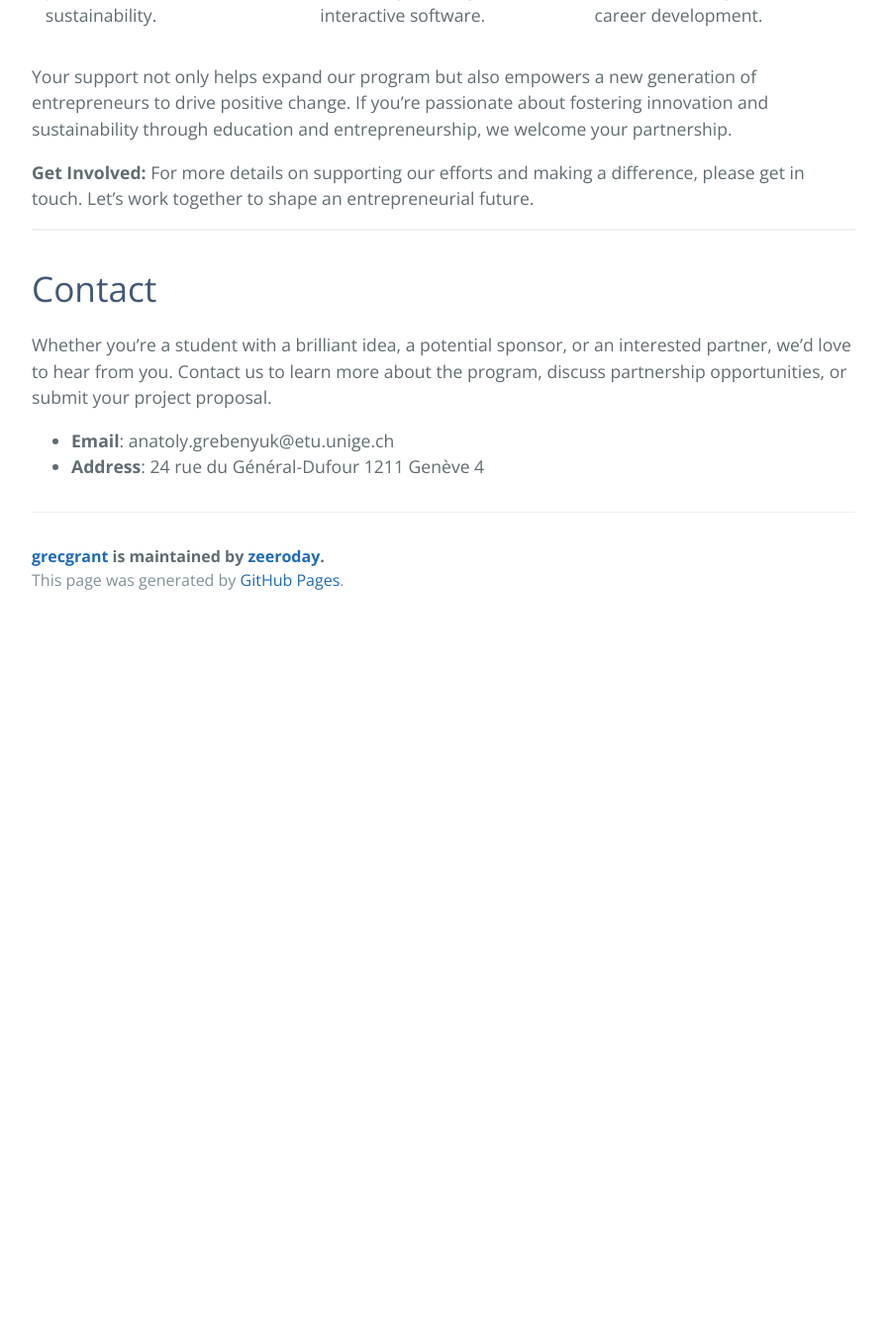
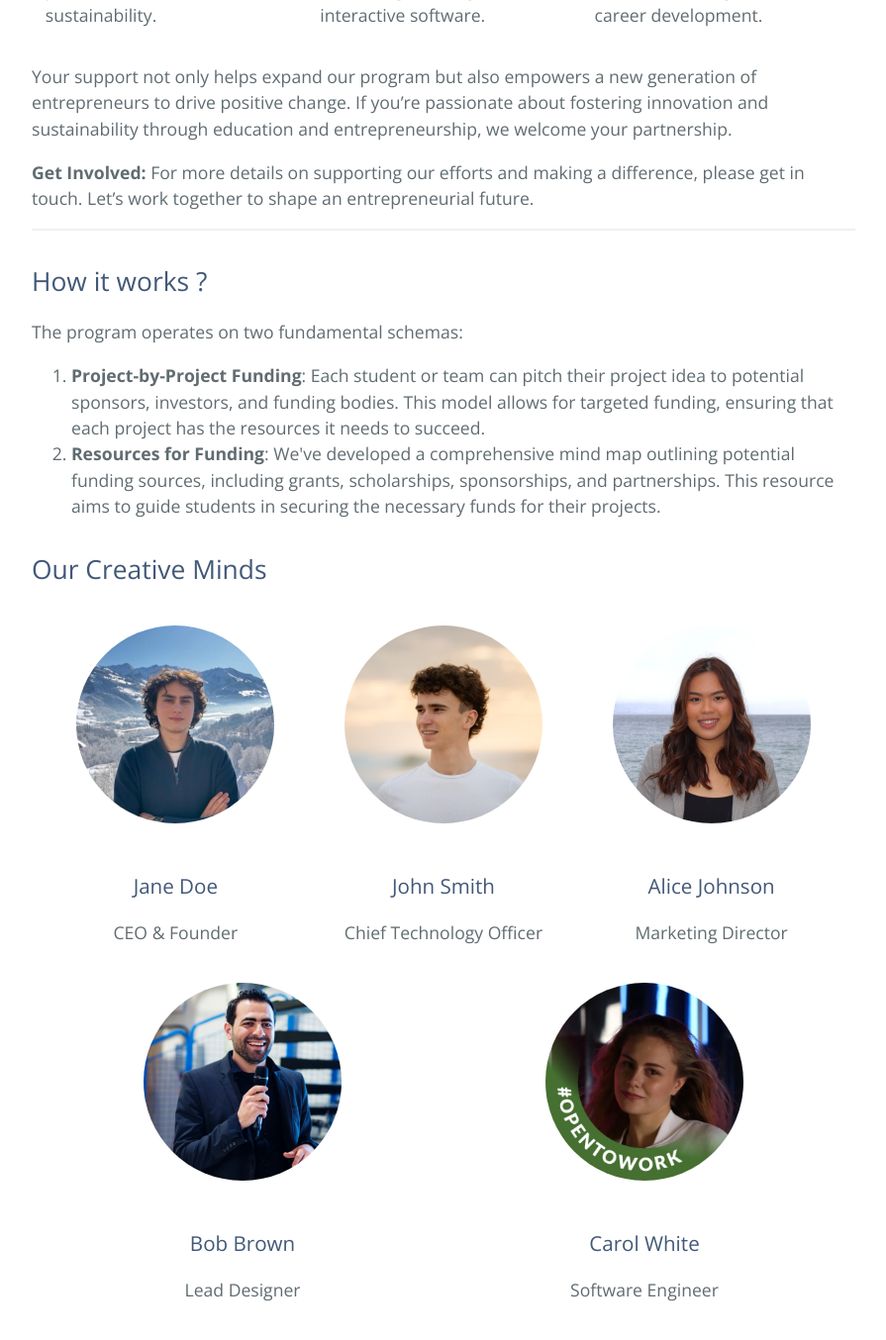
Before and after one commit to zeeroday/grecgrant, a Jekyll site: the page built from index.md, in a window 1280 px wide and 1400 px high, scrolled down 1943 px. Shown: the top 1354 px of the window at 99% size, without its empty margins (192-1087 px from the left). Built offline with Jekyll 4.4.1, drawn with Linux system fonts in a browser that asks for light colours; before the commit the page ends 2573 px from its top, so only the background shows below that.

Commit message:
commit version 3

```diff
--- a/index.md
+++ b/index.md
@@ -60,6 +60,56 @@ Your support not only helps expand our program but also empowers a new generatio
 
 ---
 
+<h2 class="center-text">How it works ?</h2>
+<p>The program operates on two fundamental schemas:</p>
+<ol>
+    <li><strong>Project-by-Project Funding</strong>: Each student or team can pitch their project idea to potential sponsors, investors, and funding bodies. This model allows for targeted funding, ensuring that each project has the resources it needs to succeed.</li>
+    <li><strong>Resources for Funding</strong>: We've developed a comprehensive mind map outlining potential funding sources, including grants, scholarships, sponsorships, and partnerships. This resource aims to guide students in securing the necessary funds for their projects.</li>
+</ol>
+<!-- </section> -->
+<!-- Include other sections as needed -->
+
+
+<h2 class="center-text">Our Creative Minds</h2>
+<main id="content" class="main-content-team" role="main">
+        <!-- Team Members Section -->
+        <section id="team-members">
+
+            <div class="team-grid">
+                <!-- Team Member 1 -->
+                <div class="team-member">
+                    <img src="/img/profile1-anatoly.jpeg" alt="Team Member 1" class="team-member-photo">
+                    <h3>Jane Doe</h3>
+                    <p>CEO & Founder</p>
+                </div>
+                <!-- Team Member 2 -->
+                <div class="team-member">
+                    <img src="/img/profile2-marius.jpeg" alt="Team Member 2" class="team-member-photo">
+                    <h3>John Smith</h3>
+                    <p>Chief Technology Officer</p>
+                </div>
+                <!-- Team Member 3 -->
+                <div class="team-member">
+                    <img src="/img/profile3-nicole.jpeg" alt="Team Member 3" class="team-member-photo">
+                    <h3>Alice Johnson</h3>
+                    <p>Marketing Director</p>
+                </div>
+                <!-- Team Member 4 -->
+                <div class="team-member">
+                    <img src="/img/profile4-oday.jpeg" alt="Team Member 4" class="team-member-photo">
+                    <h3>Bob Brown</h3>
+                    <p>Lead Designer</p>
+                </div>
+                <!-- Team Member 5 -->
+                <div class="team-member">
+                    <img src="/img/profile5-valeria.jpeg" alt="Team Member 5" class="team-member-photo">
+                    <h3>Carol White</h3>
+                    <p>Software Engineer</p>
+                </div>
+            </div>
+        </section>
+</main>
+
 # Contact
 Whether you’re a student with a brilliant idea, a potential sponsor, or an interested partner, we’d love to hear from you. Contact us to learn more about the program, discuss partnership opportunities, or submit your project proposal.
 
```
Also changed, not shown: 3 other files.
